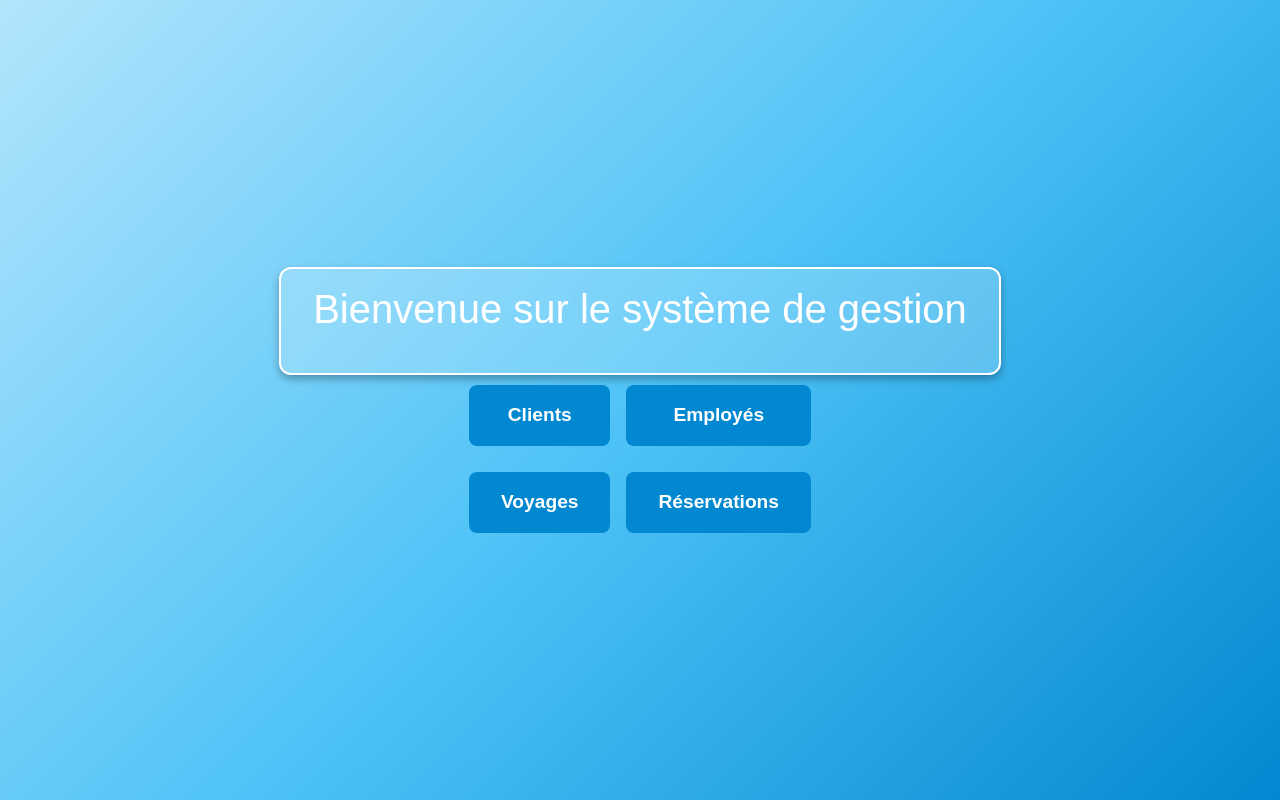
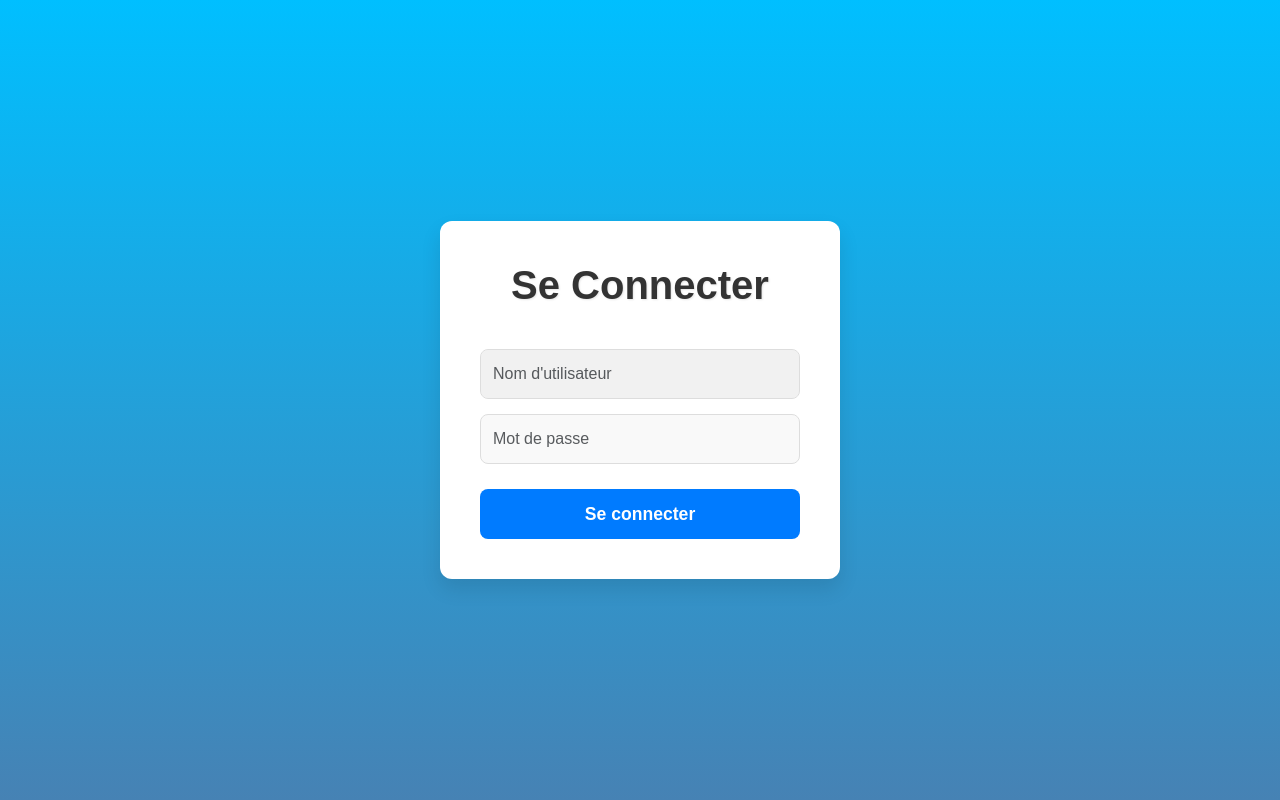
Before and after one commit to edm-r/com.Travel6, a React (Create React App) app: page / in a window 1280 px wide. Built offline with nearby package versions, Linux system fonts and the light colour scheme.

Commit message:
ajustement de la navigation

```diff
--- a/src/App.js
+++ b/src/App.js
@@ -1,38 +1,23 @@
+// App.js
 import React from 'react';
-import { Routes, Route, useNavigate } from 'react-router-dom';
-import routes from '../src/Routes/Routes';  // Importer les routes depuis Routes.js
-import '../src/sreen/Home.css';
-
-const Home = () => {
-  const navigate = useNavigate();
-
-  const handleNavigate = (path) => {
-    navigate(path);  // Rediriger vers la route spécifiée
-  };
-
-  return (
-    <div className="home-container">
-      <div class="title-frame">
-        <h1 class="home-title">Bienvenue sur le système de gestion</h1>
-    </div>
-      <div className="button-group">
-        <button className="home-button" onClick={() => handleNavigate('/Client')}>Clients</button>
-        <button className="home-button" onClick={() => handleNavigate('/Employes')}>Employés</button>
-        <button className="home-button" onClick={() => handleNavigate('/Voy')}>Voyages</button>
-        <button className="home-button" onClick={() => handleNavigate('/Res')}>Réservations</button>
-      </div>
-    </div>
-  );
-};
+import { Routes, Route } from 'react-router-dom';
+import Login from '../src/sreen/login';
+import Home from '../src/sreen/Home';
+import Employes from '../src/sreen/employes';
+import Client from '../src/sreen/clients';
+import Voy from '../src/sreen/voyages';
+import Res from '../src/sreen/reservations';
 
 const App = () => {
   return (
-    <div>
+    <div className="app">
       <Routes>
-        {routes.map((route, index) => (
-          <Route key={index} path={route.path} element={route.element} exact={route.exact} />
-        ))}
-        <Route path="/" element={<Home />} />  {/* Définir Home comme route par défaut */}
+        <Route path="/" element={<Login />} />
+        <Route path="/home" element={<Home />} />
+        <Route path="/employes" element={<Employes />} />
+        <Route path="/client" element={<Client />} />
+        <Route path="/voy" element={<Voy />} />
+        <Route path="/res" element={<Res />} />
       </Routes>
     </div>
   );
--- a/src/index.js
+++ b/src/index.js
@@ -1,11 +1,15 @@
+// index.js
 import React from 'react';
-import ReactDOM from 'react-dom';
+import ReactDOM from 'react-dom/client';
 import { BrowserRouter } from 'react-router-dom';
 import App from './App';
+import './index.css';  // Si vous avez des styles globaux
 
-ReactDOM.render(
-  <BrowserRouter>
-    <App />
-  </BrowserRouter>,
-  document.getElementById('root')
+const root = ReactDOM.createRoot(document.getElementById('root'));
+root.render(
+  <React.StrictMode>
+    <BrowserRouter>
+      <App />
+    </BrowserRouter>
+  </React.StrictMode>
 );
--- a/src/sreen/Home.js
+++ b/src/sreen/Home.js
@@ -1,40 +1,39 @@
+// src/screens/Home.js
 import React from 'react';
-import { Routes, Route, useNavigate } from 'react-router-dom';
-import routes from '../Routes/Routes';  // Importer les routes depuis Routes.js
-import '../sreen/Home.css';
+import { useNavigate } from 'react-router-dom';
+import './Home.css';
 
 const Home = () => {
   const navigate = useNavigate();
 
   const handleNavigate = (path) => {
-    navigate(path);  // Rediriger vers la route spécifiée
+    navigate(path);
   };
+
+  // Définition des boutons et leurs routes
+  const navigationButtons = [
+    { path: '/client', label: 'Clients' },
+    { path: '/employes', label: 'Employés' },
+    { path: '/voy', label: 'Voyages' },
+    { path: '/res', label: 'Réservations' },
+  ];
 
   return (
     <div className="home-container">
       <h1 className="home-title">Bienvenue sur le système de gestion</h1>
       <div className="button-group">
-        <button className="home-button" onClick={() => handleNavigate('/Client')}>Clients</button>
-        <button className="home-button" onClick={() => handleNavigate('/Employes')}>Employés</button>
-        <button className="home-button" onClick={() => handleNavigate('/Voy')}>Voyages</button>
-        <button className="home-button" onClick={() => handleNavigate('/Res')}>Réservations</button>
-        <button className="home-button" onClick={() => handleNavigate('/billet')}>Billet</button>
+        {navigationButtons.map((button, index) => (
+          <button
+            key={index}
+            className="home-button"
+            onClick={() => handleNavigate(button.path)}
+          >
+            {button.label}
+          </button>
+        ))}
       </div>
     </div>
   );
 };
 
-const App = () => {
-  return (
-    <div>
-      <Routes>
-        {routes.map((route, index) => (
-          <Route key={index} path={route.path} element={route.element} exact={route.exact} />
-        ))}
-        <Route path="/" element={<Home />} />  {/* Définir Home comme route par défaut */}
-      </Routes>
-    </div>
-  );
-};
-
-export default App;
+export default Home;
--- a/src/sreen/login.js
+++ b/src/sreen/login.js
@@ -3,7 +3,6 @@ import React, { useState } from 'react';
 import 'bootstrap/dist/css/bootstrap.min.css';
 import '../sreen/login.css';
 import { BrowserRouter as Router, Routes, Route, useNavigate } from 'react-router-dom';
-import routes from '../Routes/Routes';
 
 const Login = () => {
   const navigate = useNavigate();
```
